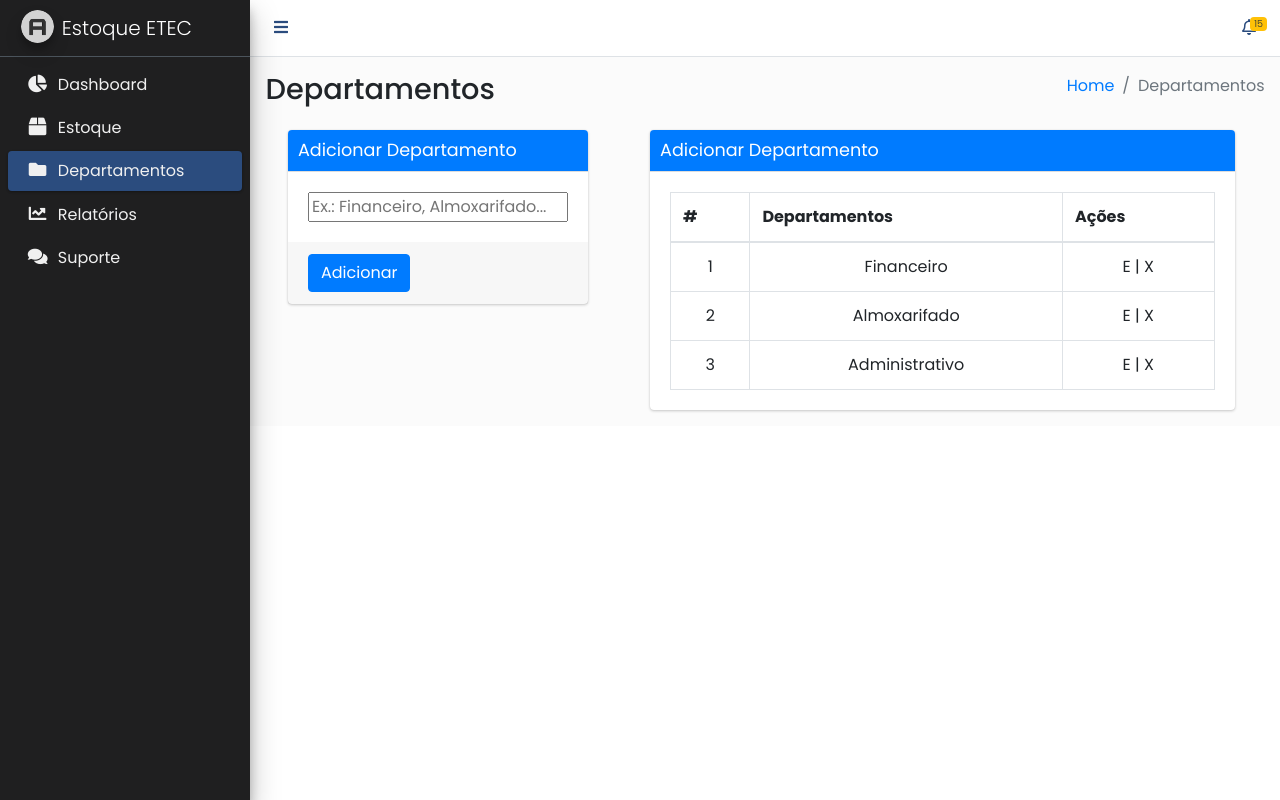
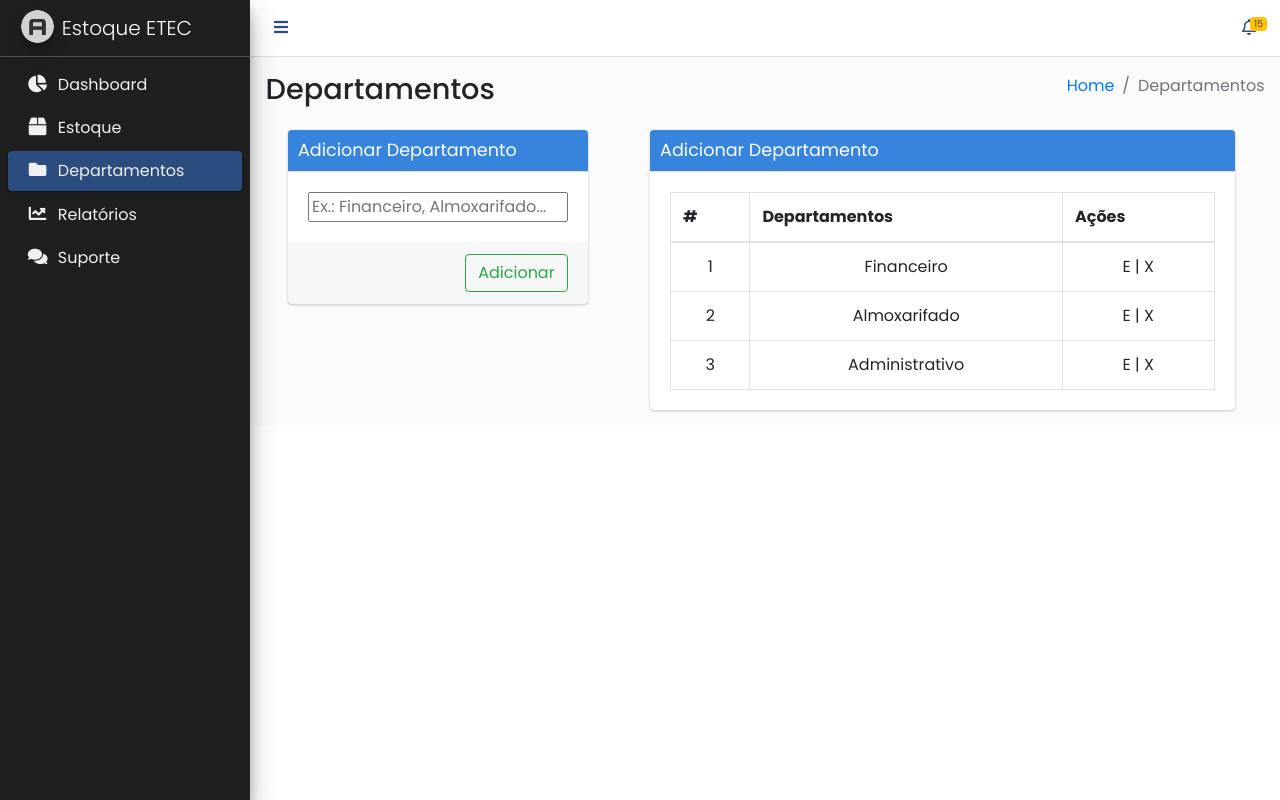
Before and after one commit to dsnneto/control-estoque, a PHP site: page /departamentos.php in a window 1280 px wide. Run offline with PHP 8.4, Linux system fonts and the light colour scheme; some libraries are stand-ins or nearby versions.

Commit message:
att css telas

```diff
--- a/departamentos.php
+++ b/departamentos.php
@@ -52,7 +52,9 @@ require_once './layout/sidebar.php';
                 <!-- /.card-body -->
 
                 <div class="card-footer">
-                  <button type="submit" class="btn btn-primary">Adicionar</button>
+                  <div class="button-container">
+                    <button type="submit" class="btn btn-outline-success">Adicionar</button>
+                  </div>
                 </div>
               </form>
             </div>
--- a/estoque.php
+++ b/estoque.php
@@ -39,8 +39,8 @@ require_once './layout/sidebar.php';
             <div class="card-header">
               <div class="search-container">
                 <!-- Começo sistema de busca-->
-                <div class="input-group">
-                  <form method="GET" action="">
+                <form method="GET" action="">
+                  <div class="input-group">
                     <input type="search" name="busca" class="form-control form-control-lg" placeholder="Nome do Produto">
                     <button type="submit" class="btn btn-lg btn-default">
                       <i class="fa fa-search"></i>
--- a/style/style.css
+++ b/style/style.css
@@ -88,6 +88,10 @@ body {
   height: 35px;
 }
 
+.input-group .btn {
+  border-radius: 2px;
+}
+
 .input-group input {
   margin-right: -1px; /* Remove o espaço entre o input e o botão */
 }
@@ -147,6 +151,7 @@ body {
   align-items: center;
 }
 
+/* TELA DEPARTAMENTOS */
 .conteudo-departamentos {
   display: flex;
   gap: 10px;
@@ -164,3 +169,14 @@ body {
 .form-departamentos input {
   width: 100%;
 }
+
+.card-primary:not(.card-outline)>.card-header {
+  background-color: #3684db;
+}
+
+.button-container {
+  display: flex;
+  justify-content: flex-end;
+}
+
+/* FIM TELA DEPARTAMENTOS */
```
